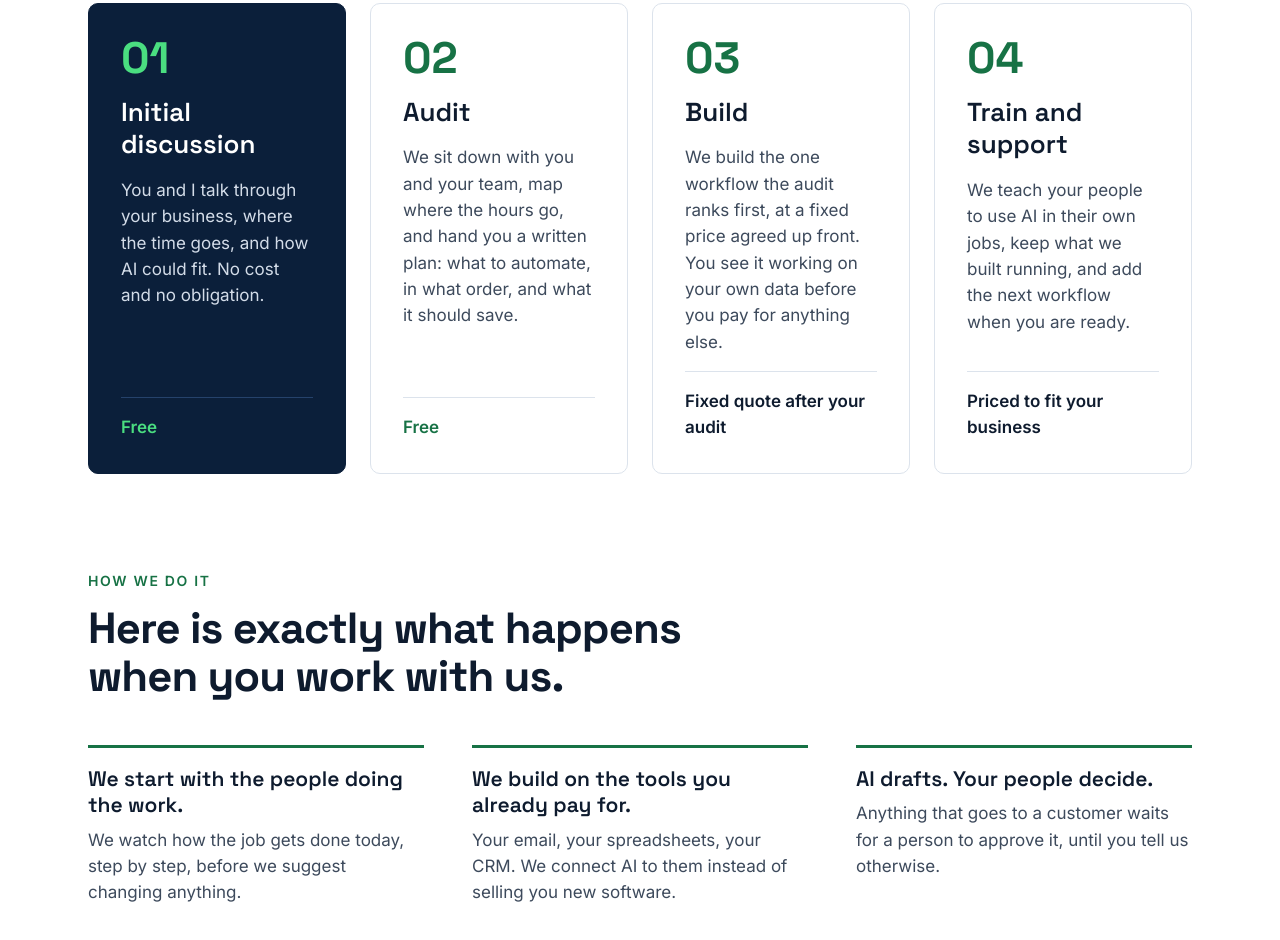
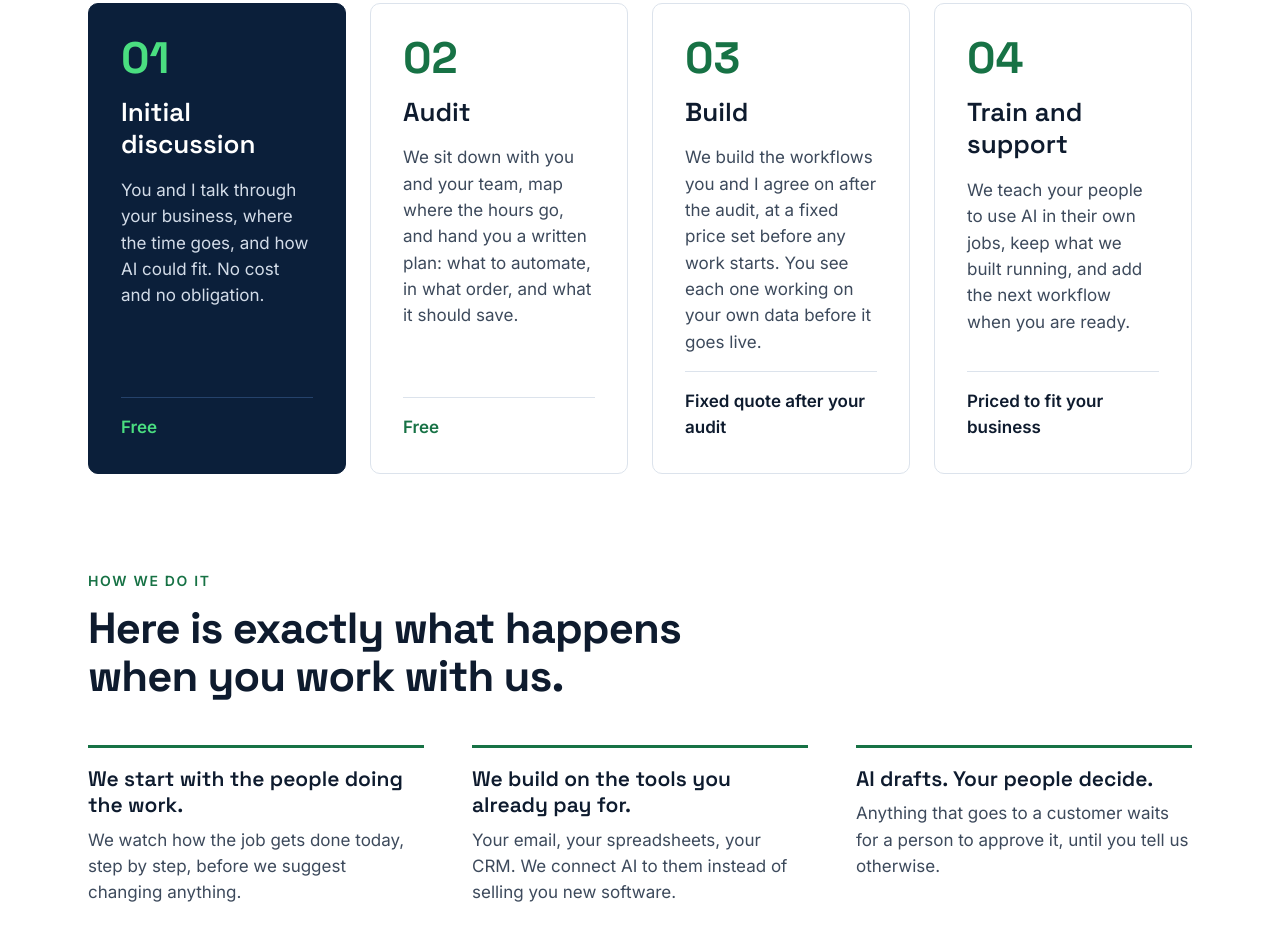
Before and after one commit to jeffdonovan33/burdenlesshtml, a plain HTML site: page index.html in a window 1280 px wide. Shown: the part 1542-2482 px from the top of the page. Drawn offline with Linux system fonts and the light colour scheme.

Commit message:
Reword the Build step
Updated the description of the 'Build' step to clarify the process and pricing.

```diff
--- a/index.html
+++ b/index.html
@@ -177,7 +177,7 @@ footer .wrap { padding-top: 28px; padding-bottom: 28px; display: flex; flex-wrap
   <div class="cols steps">
     <div class="step first"><span class="num">01</span><h3>Initial discussion</h3><p>You and I talk through your business, where the time goes, and how AI could fit. No cost and no obligation.</p><p class="price">Free</p></div>
     <div class="step"><span class="num">02</span><h3>Audit</h3><p>We sit down with you and your team, map where the hours go, and hand you a written plan: what to automate, in what order, and what it should save.</p><p class="price free">Free</p></div>
-    <div class="step"><span class="num">03</span><h3>Build</h3><p>We build the one workflow the audit ranks first, at a fixed price agreed up front. You see it working on your own data before you pay for anything else.</p><p class="price">Fixed quote after your audit</p></div>
+    <div class="step"><span class="num">03</span><h3>Build</h3><p>We build the workflows you and I agree on after the audit, at a fixed price set before any work starts. You see each one working on your own data before it goes live.</p><p class="price">Fixed quote after your audit</p></div>
     <div class="step"><span class="num">04</span><h3>Train and support</h3><p>We teach your people to use AI in their own jobs, keep what we built running, and add the next workflow when you are ready.</p><p class="price">Priced to fit your business</p></div>
   </div>
 </section>
```
